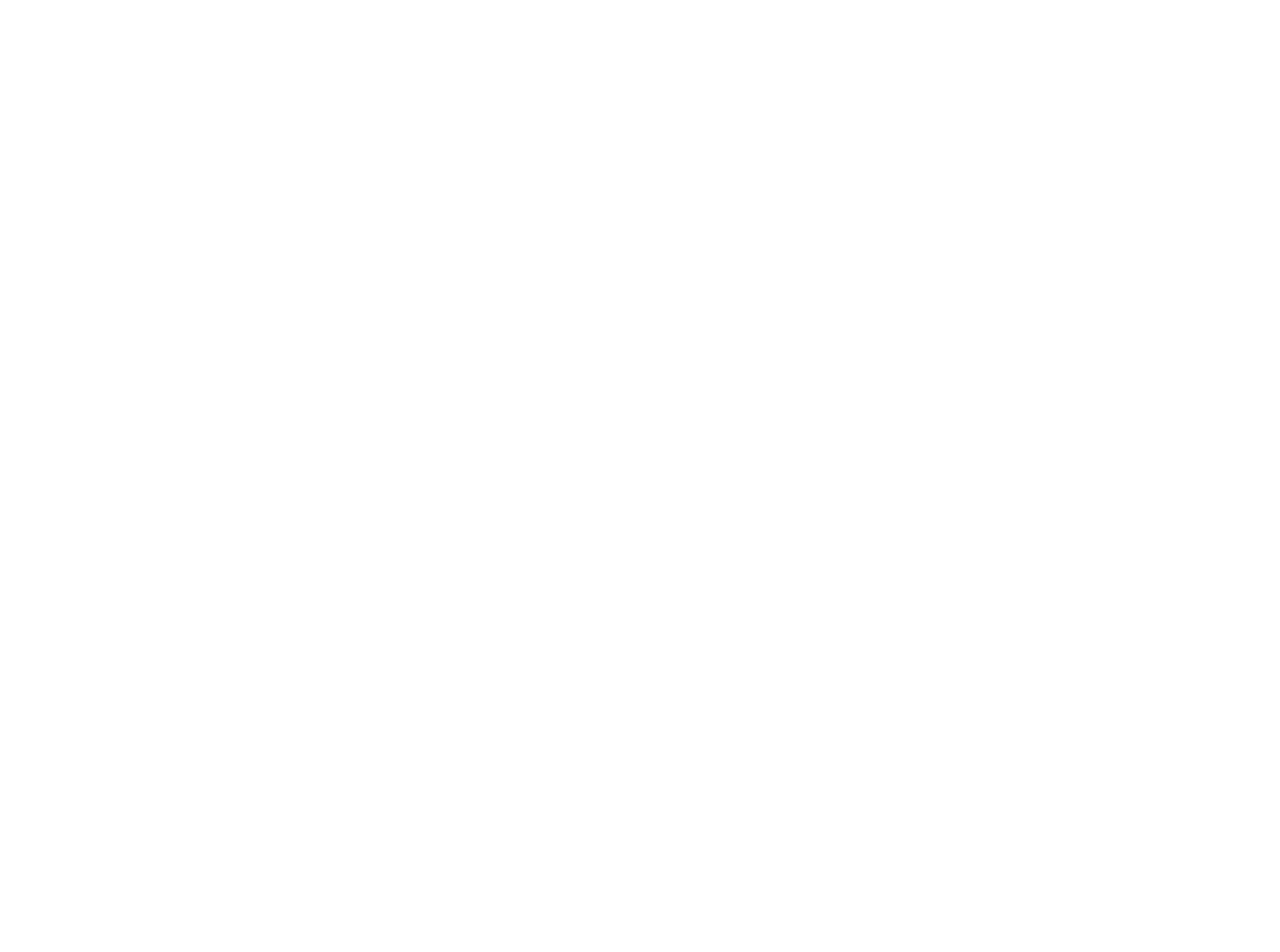
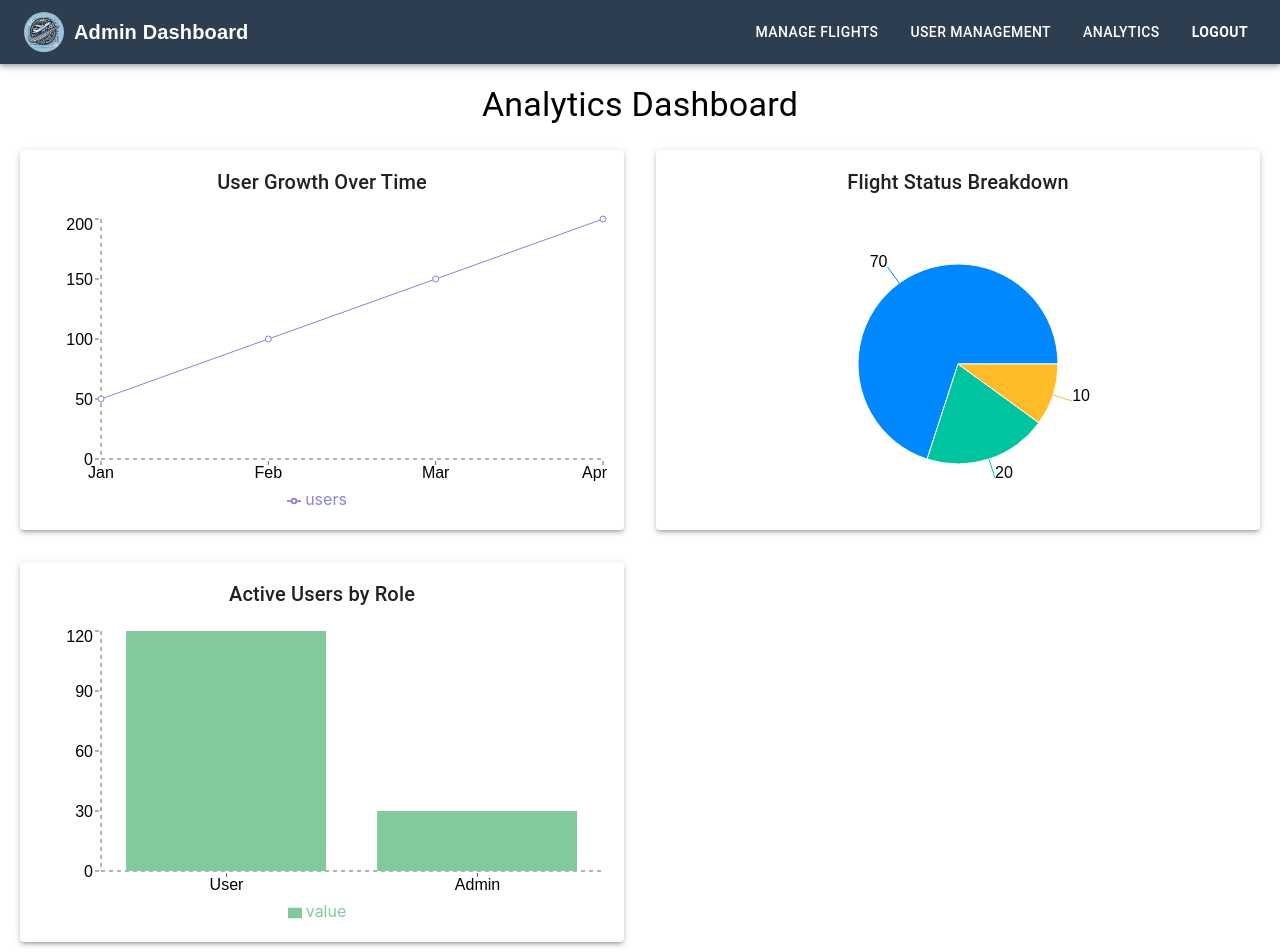
Before and after one commit to amirkhalifa285/FlyEase-Frontend, a React (Create React App) app: page /admin/analytics in a window 1280 px wide. Before the commit this address had no page. Shown: the top 952 px of the page. Before the commit the page ends 800 px from the top, so only its background shows below. Built offline with nearby package versions, Linux system fonts and the light colour scheme.

Commit message:
Added analytics graphs for the admin

```diff
--- a/package.json
+++ b/package.json
@@ -17,6 +17,7 @@
     "react-icons": "^5.4.0",
     "react-router-dom": "^7.1.1",
     "react-scripts": "5.0.1",
+    "recharts": "^2.15.0",
     "styled-components": "^6.1.14",
     "web-vitals": "^4.2.4"
   },
--- a/src/App.js
+++ b/src/App.js
@@ -9,6 +9,7 @@ import UserInterface from "./pages/UserInterface";
 import "./App.css";
 import AdminHomePage from "./pages/AdminHomePage";
 import UserManagementPage from "./pages/UserManagementPage";
+import AnalyticsPage from "./pages/AnalyticsPage";
 
 function App() {
     return (
@@ -25,6 +26,8 @@ function App() {
                     {/* {admin routes} */}
                     <Route path="/admin" element={<AdminHomePage />} />
                     <Route path="/admin/user-management" element={<UserManagementPage />} />
+                    <Route path="/admin/analytics" element={<AnalyticsPage />} />
+
 
                     {/* Other Pages */}
                     <Route
--- /dev/null
+++ b/src/pages/AnalyticsPage.js
@@ -0,0 +1,132 @@
+import React from "react";
+import {
+  Box,
+  Typography,
+  Grid,
+  Paper,
+} from "@mui/material";
+import {
+  LineChart,
+  Line,
+  PieChart,
+  Pie,
+  Cell,
+  BarChart,
+  Bar,
+  XAxis,
+  YAxis,
+  Tooltip,
+  Legend,
+  ResponsiveContainer,
+} from "recharts";
+import MenuAppBar from "../components/shared/Navbar";
+import Footer from "../components/shared/Footer";
+
+const dataUserGrowth = [
+  { month: "Jan", users: 50 },
+  { month: "Feb", users: 100 },
+  { month: "Mar", users: 150 },
+  { month: "Apr", users: 200 },
+];
+
+const dataFlightStatus = [
+  { status: "Active", value: 70 },
+  { status: "Delayed", value: 20 },
+  { status: "Cancelled", value: 10 },
+];
+
+const dataRoleDistribution = [
+  { role: "User", value: 120 },
+  { role: "Admin", value: 30 },
+];
+
+const COLORS = ["#0088FE", "#00C49F", "#FFBB28"];
+
+function AnalyticsPage() {
+  return (
+    <Box
+      sx={{
+        display: "flex",
+        flexDirection: "column",
+        minHeight: "100vh",
+      }}
+    >
+      {/* Navbar */}
+      <MenuAppBar />
+
+      {/* Content */}
+      <Box sx={{ flex: "1", padding: "20px" }}>
+        <Typography variant="h4" mb={3}>
+          Analytics Dashboard
+        </Typography>
+        <Grid container spacing={4}>
+          {/* User Growth Chart */}
+          <Grid item xs={12} md={6}>
+            <Paper elevation={3} sx={{ padding: 2 }}>
+              <Typography variant="h6" mb={2}>
+                User Growth Over Time
+              </Typography>
+              <ResponsiveContainer width="100%" height={300}>
+                <LineChart data={dataUserGrowth}>
+                  <XAxis dataKey="month" />
+                  <YAxis />
+                  <Tooltip />
+                  <Legend />
+                  <Line type="monotone" dataKey="users" stroke="#8884d8" />
+                </LineChart>
+              </ResponsiveContainer>
+            </Paper>
+          </Grid>
+
+          {/* Flight Status Chart */}
+          <Grid item xs={12} md={6}>
+            <Paper elevation={3} sx={{ padding: 2 }}>
+              <Typography variant="h6" mb={2}>
+                Flight Status Breakdown
+              </Typography>
+              <ResponsiveContainer width="100%" height={300}>
+                <PieChart>
+                  <Pie
+                    data={dataFlightStatus}
+                    dataKey="value"
+                    nameKey="status"
+                    outerRadius={100}
+                    label
+                  >
+                    {dataFlightStatus.map((entry, index) => (
+                      <Cell key={`cell-${index}`} fill={COLORS[index % COLORS.length]} />
+                    ))}
+                  </Pie>
+                  <Tooltip />
+                </PieChart>
+              </ResponsiveContainer>
+            </Paper>
+          </Grid>
+
+          {/* Role Distribution Chart */}
+          <Grid item xs={12} md={6}>
+            <Paper elevation={3} sx={{ padding: 2 }}>
+              <Typography variant="h6" mb={2}>
+                Active Users by Role
+              </Typography>
+              <ResponsiveContainer width="100%" height={300}>
+                <BarChart data={dataRoleDistribution}>
+                  <XAxis dataKey="role" />
+                  <YAxis />
+                  <Tooltip />
+                  <Legend />
+                  <Bar dataKey="value" fill="#82ca9d" />
+                </BarChart>
+              </ResponsiveContainer>
+            </Paper>
+          </Grid>
+        </Grid>
+      </Box>
+
+      {/* Footer */}
+      <Footer />
+    </Box>
+  );
+}
+
+export default AnalyticsPage;
```
Also changed, not shown: 1 other file (tests, documents, lock files or other folders).
